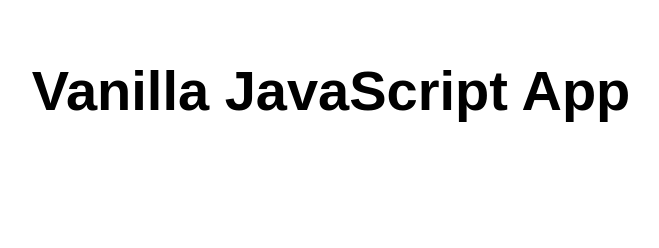
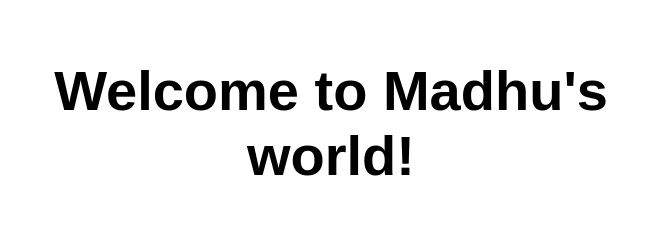
Before and after one commit to MadhuGopaldas4252/MyFirstApp, a website: page src/index.html in a window 1280 px wide. Shown: the whole page, without its empty margins (309-968 px from the left). Drawn offline with Linux system fonts and the light colour scheme.

Commit message:
Update index.html

```diff
--- a/src/index.html
+++ b/src/index.html
@@ -10,7 +10,7 @@
 
 <body>
   <main>
-    <h1>Vanilla JavaScript App</h1>
+    <h1>Welcome to Madhu's world!</h1>
   </main>
 </body>
 
```
